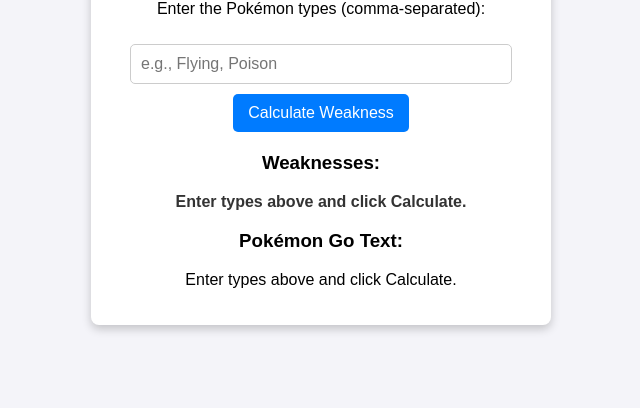
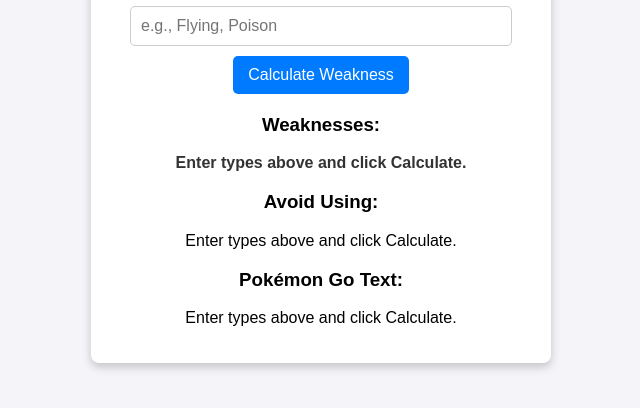
Before and after one commit to RyanSoh/pogo-raid-types, a plain HTML site: page index.html in a window 1280 px wide. Shown: the part 306-714 px from the top of the page, without its empty margins (319-959 px from the left). Drawn offline with Linux system fonts and the light colour scheme.

Commit message:
Update index.html

```diff
--- a/index.html
+++ b/index.html
@@ -15,6 +15,8 @@
     <div id="output">
       <h3>Weaknesses:</h3>
       <p id="weaknessList">Enter types above and click Calculate.</p>
+      <h3>Avoid Using:</h3>
+      <p id="avoidUsing">Enter types above and click Calculate.</p>
       <h3>Pokémon Go Text:</h3>
       <p id="pokeGoText">Enter types above and click Calculate.</p>
     </div>
```
